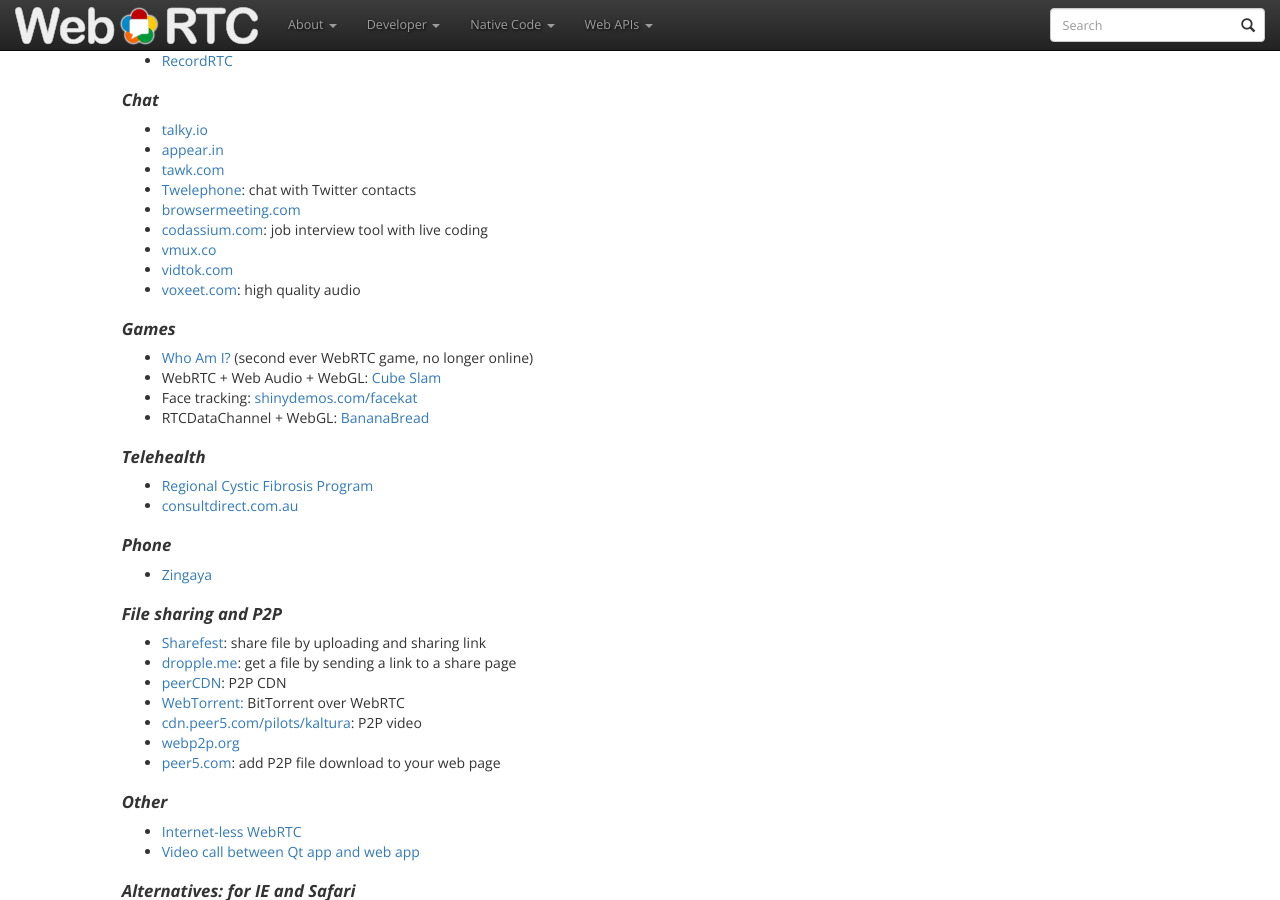
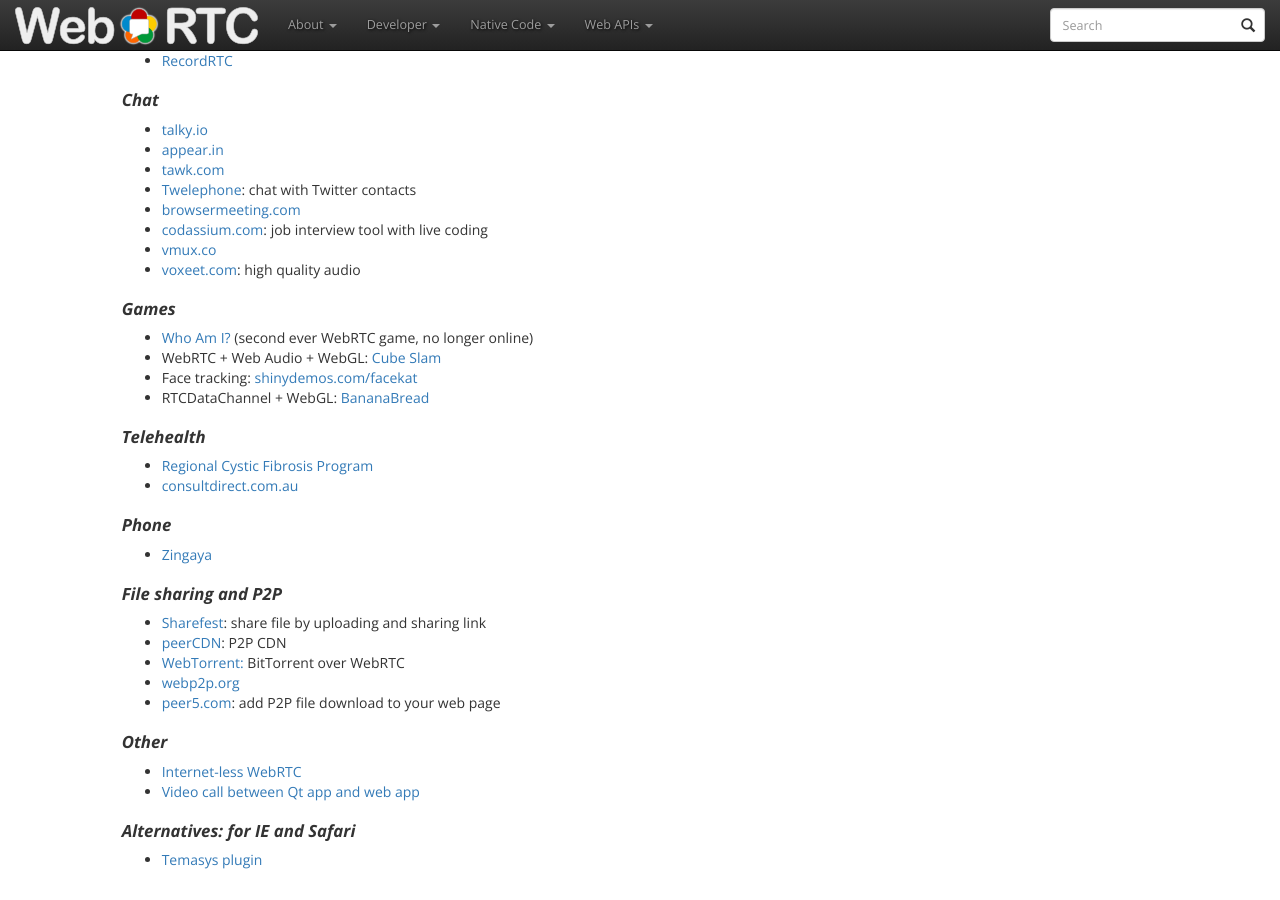
Before and after one commit to webrtc/webrtc-org, a Jekyll site: the page built from start/index.md, in a window 1280 px wide and 900 px high, scrolled down 3366 px. Built offline with Jekyll 4.4.1, drawn with Linux system fonts in a browser that asks for light colours; nearby versions of some CDN libraries.

Commit message:
Fix broken links from WebRTC homepage. (issue 173)
* Removed http://vidtok.com, http://dropple.me and http://cdn.peer5.com/pilots/kaltura/index.html

```diff
--- a/start/index.md
+++ b/start/index.md
@@ -167,7 +167,6 @@ More resources below.
 * [browsermeeting.com](http://browsermeeting.com/)
 * [codassium.com](http://codassium.com/): job interview tool with live coding
 * [vmux.co](http://vmux.co)
-* [vidtok.com](http://vidtok.com)
 * [voxeet.com](https://voxeet.com/): high quality audio
 
 #### Games
@@ -185,10 +184,8 @@ More resources below.
 
 #### File sharing and P2P
 * [Sharefest](http://sharefest.me): share file by uploading and sharing link
-* [dropple.me](http://dropple.me): get a file by sending a link to a share page
 * [peerCDN](https://peercdn.com/): P2P CDN
 * [WebTorrent:](http://webtorrent.io) BitTorrent over WebRTC
-* [cdn.peer5.com/pilots/kaltura](http://cdn.peer5.com/pilots/kaltura/index.html): P2P video
 * [webp2p.org](http://webp2p.org/)
 * [peer5.com](https://peer5.com): add P2P file download to your web page
 
```
